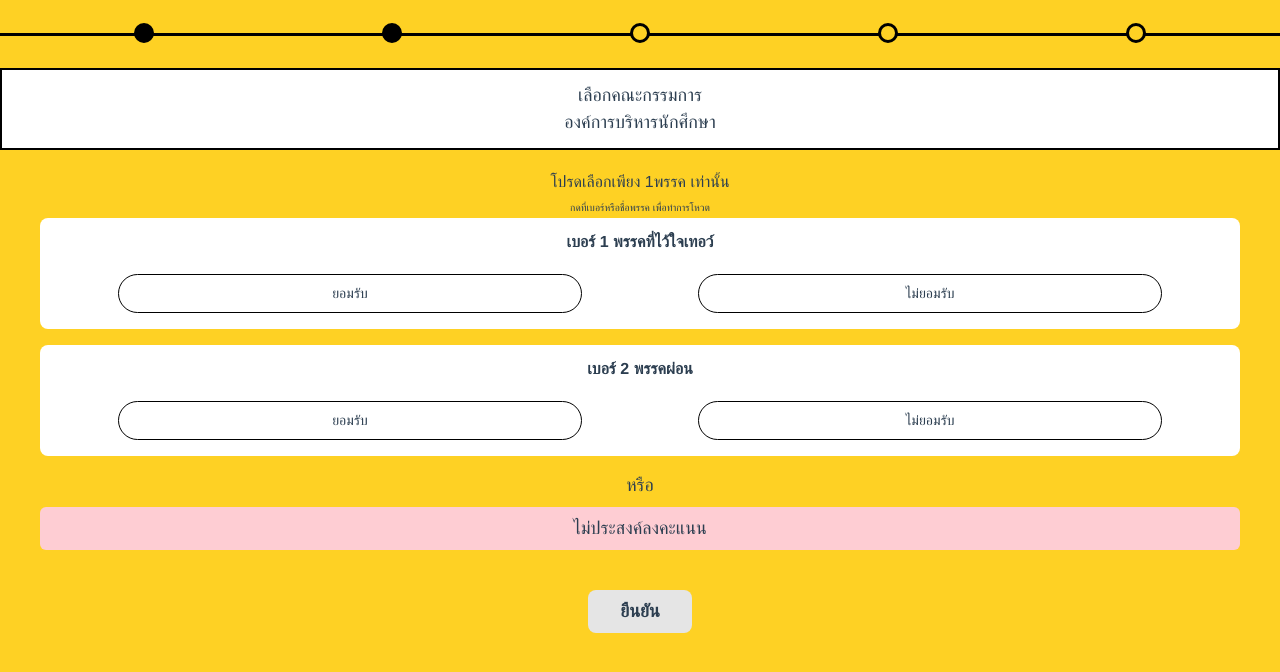
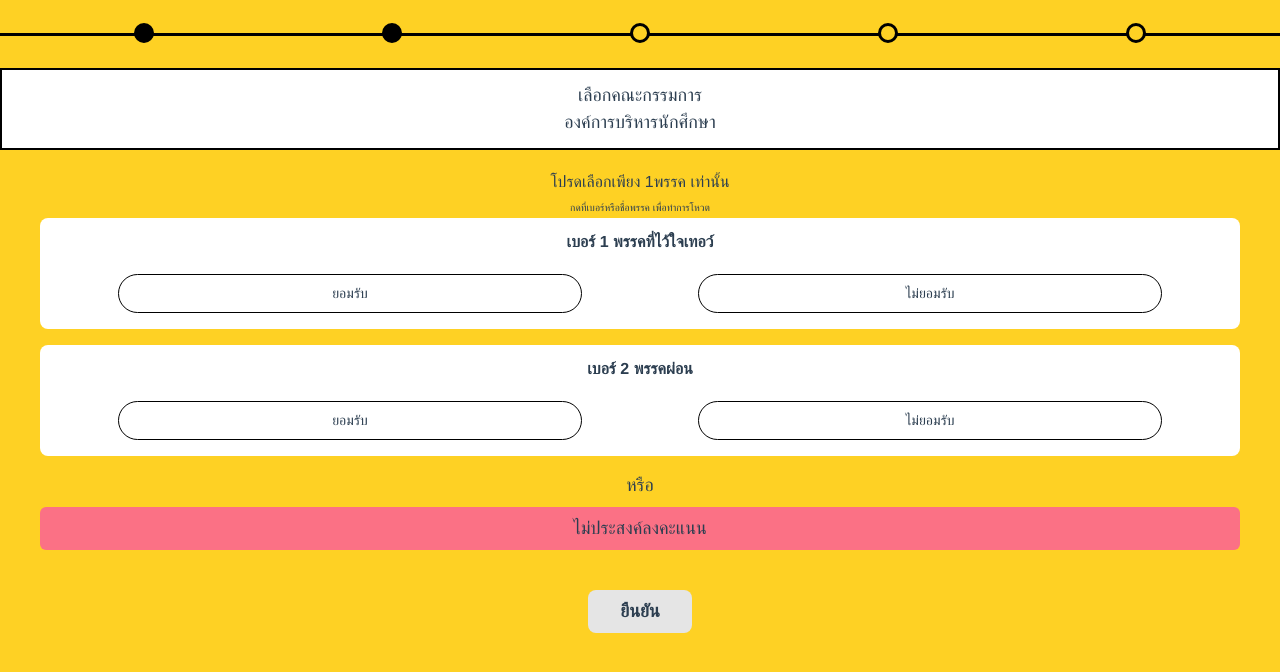
Before and after one commit to pizzahuhthp9/KMUTT_election, a Vue app: page /partyselect in a window 1280 px wide. Both pictures are taken after a click on the button "ไม่ประสงค์ลงคะแนน". Shown: the top 672 px of the page. Built offline with nearby package versions, Linux system fonts and the light colour scheme.

Commit message:
fix no vote button

```diff
--- a/src/components/PartyCard.vue
+++ b/src/components/PartyCard.vue
@@ -50,6 +50,7 @@ export default {
       } else {
           this.$store.commit('partyAccept', this.party);
       }
+      this.$emit("select");
     },
     decline() {
       if (this.getSelection == -1) {
@@ -57,6 +58,7 @@ export default {
       } else {
           this.$store.commit('partyDecline', this.party);
       }
+      this.$emit("select");
     },
   },
   computed: {
--- a/src/views/PartySelect.vue
+++ b/src/views/PartySelect.vue
@@ -20,10 +20,14 @@
         class="mb-4"
         v-for="(party, index) in getParties"
         :key="index"
+        @select="unSelectNoVote"
       ></party-card>
 
       <p class="text-lg my-2">หรือ</p>
-      <button class="w-full bg-red-200 text-lg rounded-md py-2 mb-10">
+      <button class="w-full bg-red-200 text-lg rounded-md py-2 mb-10" @click="noVote" v-if="!isNoVote">
+        ไม่ประสงค์ลงคะแนน
+      </button>
+      <button class="w-full bg-red-400 text-lg rounded-md py-2 mb-10" @click="noVote" v-else>
         ไม่ประสงค์ลงคะแนน
       </button>
       <button
@@ -44,6 +48,7 @@ export default {
   data() {
     return {
       isSelected: false,
+      isNoVote: false
     };
   },
   computed: {
@@ -58,7 +63,19 @@ export default {
       } else {
         console.log("เลือกให้ครบซิ้");
       }
+      if (this.isNoVote) {
+        this.$router.push("PartyConfirm");
+      }
     },
+    noVote(){
+      this.$store.getters.getParties.forEach(party => {
+        this.$store.commit("partyDeSelect", party);
+      });
+      this.isNoVote = !this.isNoVote;
+    },
+    unSelectNoVote(){
+      this.isNoVote = false;
+    }
   },
   components: {
     ProgressHead,
```
